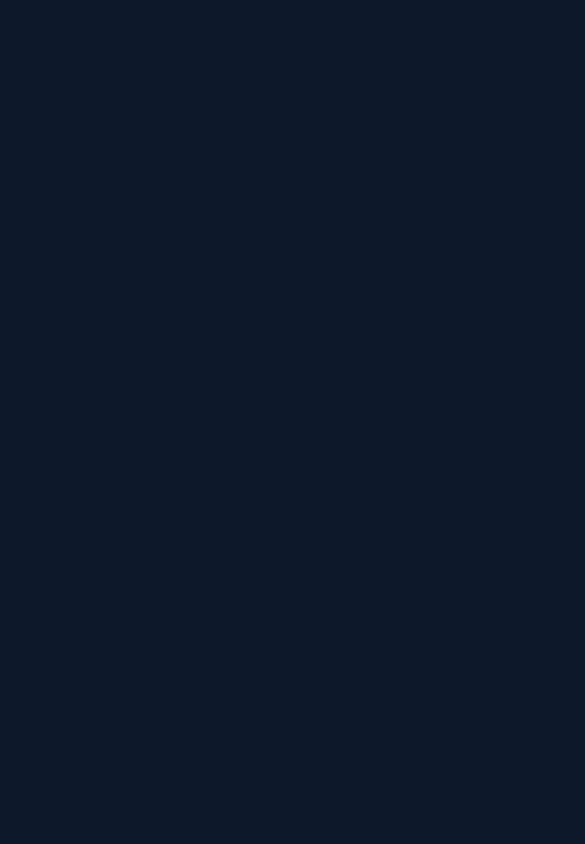
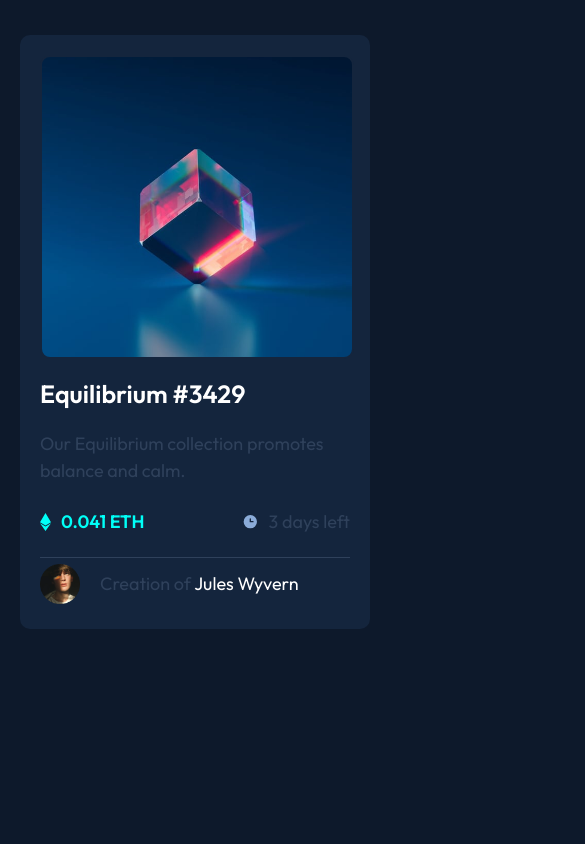
Before and after one commit to Ancorreapacheco/NFT-preview-Card, a plain HTML site: page index.html in a window 390 px wide. Shown: the top 844 px of the page, 585 px wide, since content can reach past the window. Drawn offline with Linux system fonts and the light colour scheme.

Commit message:
Mobiles first ready

```diff
--- a/css/nft-styyle.css
+++ b/css/nft-styyle.css
@@ -22,72 +22,131 @@
 
 - Family: [Outfit](https://fonts.google.com/specimen/Outfit)
 - Weights: 300, 400, 600
+
+## Layout
+
+The designs were created to the following widths:
+
+- Mobile: 375px
+- Desktop: 1440px
  */
 
-* {
-  color: white;
+:root {
+  --primaryOne: hsl(215, 51%, 70%);
+  --primaryTwo: hsl(178, 100%, 50%);
+  --neutralOne: hsl(217, 54%, 11%);
+  --neutralTwo: hsl(216, 50%, 16%);
+  --neutralThree: hsl(215, 32%, 27%);
+  --neutralFour: hsl(0, 0%, 100%);
+  --fontPrimary: "Outfit", sans-serif;
 }
 
-.attribution {
-  font-size: 11px;
-  text-align: center;
+/* -----------------------SNIPPETS GENERALES--------------------- */
+
+html {
+  box-sizing: border-box;
+  font-size: 62.5%;
 }
-.attribution a {
-  color: hsl(228, 45%, 44%);
+
+*,
+*:before,
+*after {
+  box-sizing: inherit;
 }
 
 body {
-  background-color: hsl(217, 54%, 11%);
-  box-sizing: border-box;
-  font-family: 'Outfit', sans-serif;
+  font-family: var(--fontPrimary);
+  font-size: 1.6rem;
+  line-height: 1.5;
+  background-color: var(--neutralOne);
 }
 
+/* --------------------------GLOBALES----------------------------- */
+
 .container {
-  height: 100vh;
-  width: 1440px;
-  display: flex;
-  justify-content: center;
-  align-items: center;
-  flex-direction: column;
-  margin: 100px;
-  padding: 50px;
+  max-width: 120rem;
+  width: 90%;
+  margin: 0 auto;
 }
 
-.card-container {
+img {
+  max-width: 100%;
+  display: block;
   height: auto;
-  width: 350px;
+}
+
+/* ------------------------------------------------------ */
+
+.card .contenedor {
+  background-color: var(--neutralTwo);
+  margin: 3.5rem 2rem;
+  border: 1rem solid var(--neutralTwo);
+  border-radius: 1rem;
+  padding: 1rem;
+}
+
+.card .image-nft {
+  background-image: url(/images/image-equilibrium.jpg);
+  height: 30rem;
+  width: 100%;
+  background-repeat: no-repeat;
+  background-position: center;
+  background-size: cover;
+  border: 2px solid var(--neutralTwo);
+  border-radius: 1rem;
+}
+
+.card h1 {
+  font-size: 2.5rem;
+  color: var(--neutralFour);
+}
+
+.card p{
+  color:var(--neutralThree);
+  font-size: 1.8rem;
+  margin: 1.2rem 0;
+}
+
+.card .details{
   display: flex;
-  /* justify-content: center; */
+  justify-content: space-between;
   align-items: center;
-  flex-direction: column;
-  border-radius: 15px;
-  background-color: hsl(216, 50%, 16%);
-  margin: 10px;
-  padding: 20px;
+  border-bottom: 1px solid var(--neutralThree) ;
+  padding-bottom: 1rem;
 
 }
 
-.img-container {
+.card .eth-icon {
+  display: inline;
+}
+
+.card .eth-price {
+  display: inline;
+  color:var(--primaryTwo);
+  font-weight: 900;
+}
+
+.card .details p{
+  display: inline;
+}
+.card .details div{
   display: flex;
-  /* align-items: center;
-  justify-content: center; */
-  margin: 0 auto;
+  justify-content: space-evenly;
+  align-items: center;
+  gap:1rem;
+}
+.card .autor{
+  display: flex;
+  align-items: center;
+  gap:2rem;
+}
+
+.card .autor-icon{
+  width: 4rem;
 
 }
 
-.img-nft {
-  border-radius: 12px;
-  width: 100%;
-  }
+.card .autor-name{
+  color:var(--neutralFour);
 
-.title-nft{
-  align-self: flex-start;
-  font-size: 24px;
-  font-weight:600;
-  color: white;
 }
-
-.desc-nft{
-  color: hsl(215, 52%, 70%) ;
-  font-size: 18px;
-}
--- a/index.html
+++ b/index.html
@@ -12,7 +12,8 @@
       href="./images/favicon-32x32.png"
     />
 
-    <link rel="stylesheet" href="/css/nft-styyle.css" />
+    <link rel="stylesheet" href="/css/normalize.css" />
+
     <!-- Fuente -->
 
     <link rel="preconnect" href="https://fonts.googleapis.com" />
@@ -22,32 +23,36 @@
       rel="stylesheet"
     />
 
+
+    <link rel="stylesheet" href="/css/nft-styyle.css" />
+
     <title>Frontend Mentor | NFT preview card component</title>
   </head>
   <body>
-    <main class="container">
-      <section class="card-container">
-        <div class="img-container">
-          <img
-            class="img-nft"
-            clas="imagen"
-            src="/images/image-equilibrium.jpg"
-            alt="Equilibrim NFT"
-          />
+    <main class="card">
+      <section class="contenedor">
+        <div class="image-nft">
+
         </div>
-        <h1 class="title-nft">Equilibrium #3429</h1>
-        <p class="desc-nft">
+        <h1 class="">Equilibrium #3429</h1>
+        <p class="">
           Our Equilibrium collection promotes balance and calm.
         </p>
-        <img src="/images/icon-ethereum.svg" alt="icono Ethereum" />
-        <div>
-          <p>0.041 ETH</p>
-          <p>3 days left</p>
+        <div class="details">
+          <div >
+            <img class="eth-icon" src="/images/icon-ethereum.svg" alt="icono Ethereum" />
+            <p class="eth-price"> 0.041 ETH</p>
+          </div>
+
+          <div >
+            <img class="eth-icon" src="/images/icon-clock.svg" alt="icono Ethereum" />
+            <p>3 days left</p>
+          </div>
         </div>
-
-        <hr />
-        <img src="/images/image-avatar.png" alt="imagen del usuario" />
-        <p>Creation of Jules Wyvern</p>
+        <div class="autor">
+          <img class="autor-icon" src="/images/image-avatar.png" alt="imagen del usuario" />
+          <p >Creation of <span class="autor-name"> Jules Wyvern</span></p>
+        </div>
       </section>
 
       <!-- <div class="attribution">
@@ -57,7 +62,5 @@
         >. Coded by <a href="#">Your Name Here</a>.
       </div> -->
     </main>
-
-    <h1 class="title-nft">Prueba</h1>
   </body>
 </html>
```
Also changed, not shown: css/normalize.css (added).
